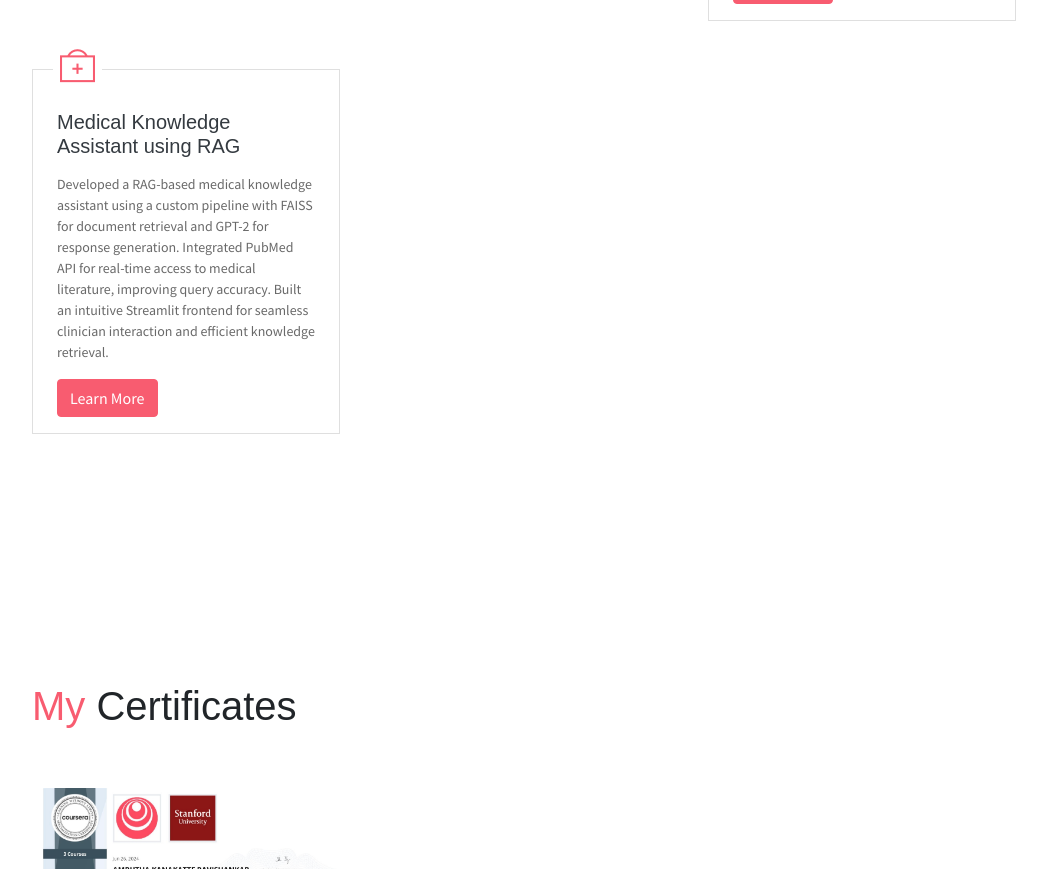
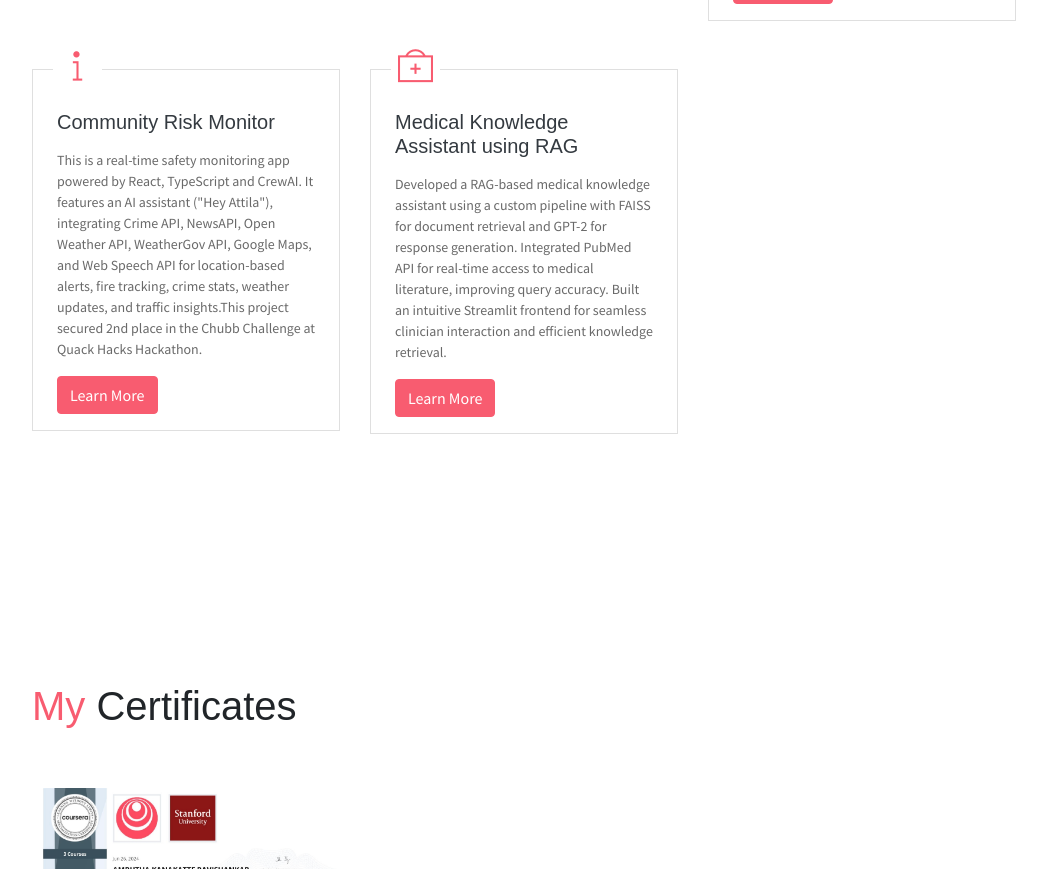
Before and after one commit to harithsya24/profile, a website: page index.html in a window 1280 px wide. Shown: the part 3560-4429 px from the top of the page, without its empty margins (116-1163 px from the left). Drawn offline with Linux system fonts and the light colour scheme; some packages are replaced by stand-ins of ours.

Commit message:
Project added

```diff
--- a/index.html
+++ b/index.html
@@ -362,18 +362,19 @@
                         </div>
                     </div>
                 </div>
-            <!---- <div class="col-md-4 col-sm-6">
+            <div class="col-md-4 col-sm-6">
                     <div class="card mb-5">
                     <div class="card-header has-icon">
-                            <i class="ti-control-backward text-danger" aria-hidden="true"></i>
+                            <i class="ti-info text-danger" aria-hidden="true"></i>
                         </div>
                         <div class="card-body px-4 py-3">
-                            <h5 class="mb-3 card-title text-dark">Autonomous Driving Vehicle</h5>
-                            <P class="subtitle"></P>
-                            <a href="" class="btn btn-primary" target="_blank">Learn More</a>
+                            <h5 class="mb-3 card-title text-dark">Community Risk Monitor</h5>
+                            <P class="subtitle">This is a real-time safety monitoring app powered by React, TypeScript and CrewAI. It features an AI assistant ("Hey Attila"), integrating Crime API, NewsAPI, Open Weather API, WeatherGov API, Google Maps, and Web Speech API for location-based alerts, fire tracking, crime stats, weather updates, and traffic insights.This project secured 2nd place in the Chubb Challenge at Quack Hacks Hackathon.</P>
+                            <a href="https://github.com/harithsya24/Community_Risk_Monitor" class="btn btn-primary" target="_blank">Learn More</a>
+
                         </div>
                     </div>
-                </div>-->
+                </div>
                 <div class="col-md-4 col-sm-6">
                     <div class="card mb-5">
                     <div class="card-header has-icon">
```
